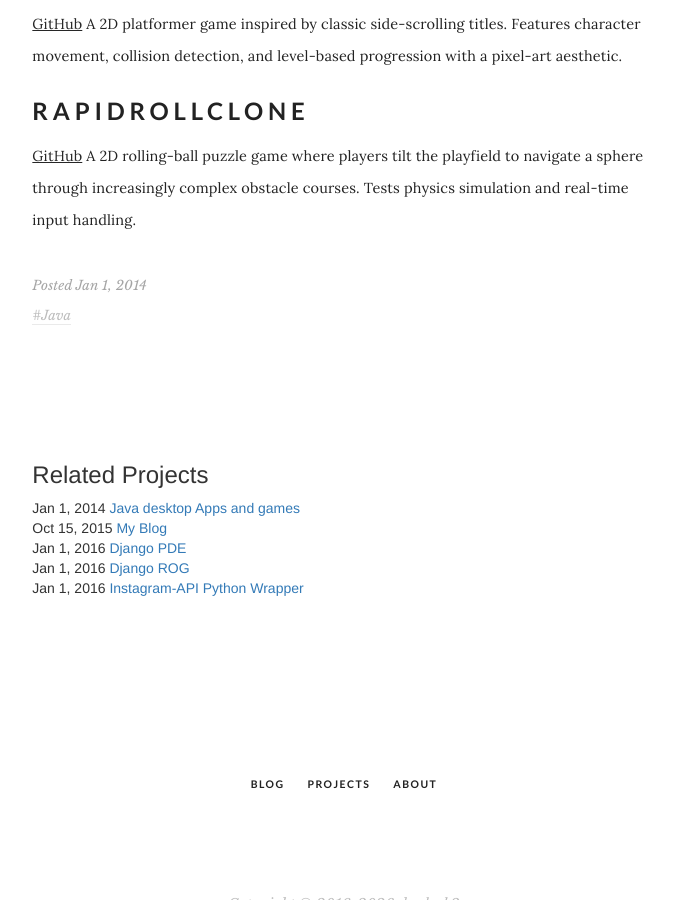
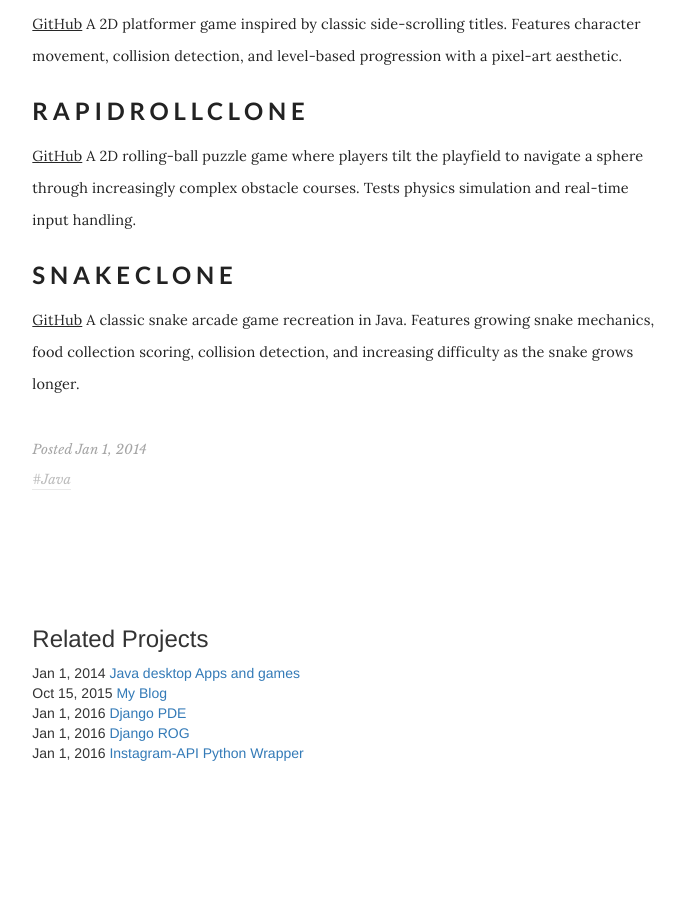
Before and after one commit to danleyb2/danleyb2.github.io, a Jekyll site: the page built from _projects/java-games.md, in a window 1280 px wide and 900 px high, scrolled down 764 px. Shown: the whole window, without its empty margins (296-981 px from the left). Built offline with Jekyll 4.4.1, drawn with Linux system fonts in a browser that asks for light colours; some web fonts are replaced.

Commit message:
Add SnakeClone to Java games projects

```diff
--- a/_projects/java-games.md
+++ b/_projects/java-games.md
@@ -32,3 +32,7 @@ A 2D platformer game inspired by classic side-scrolling titles. Features charact
 ### RapidRollClone
 [GitHub](https://github.com/danleyb2/RapidRollClone)
 A 2D rolling-ball puzzle game where players tilt the playfield to navigate a sphere through increasingly complex obstacle courses. Tests physics simulation and real-time input handling.
+
+### SnakeClone
+[GitHub](https://github.com/danleyb2/SnakeClone)
+A classic snake arcade game recreation in Java. Features growing snake mechanics, food collection scoring, collision detection, and increasing difficulty as the snake grows longer.
```
